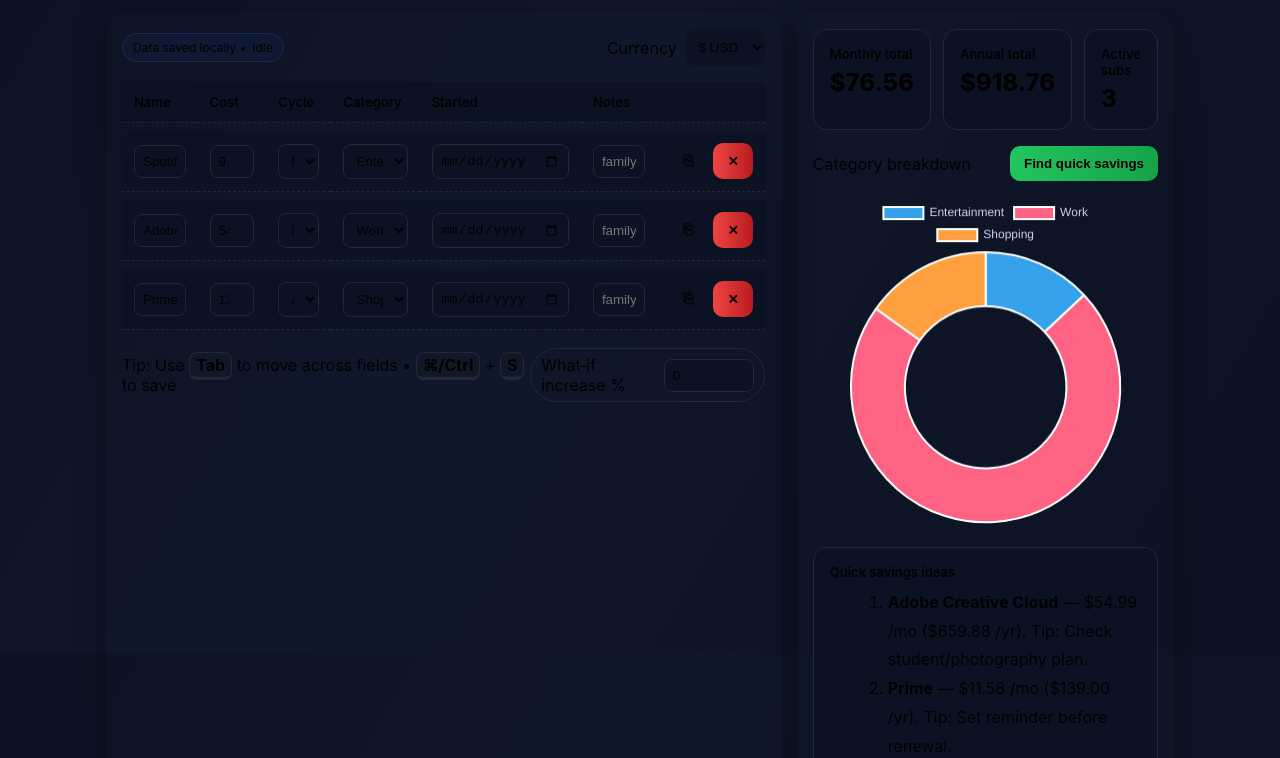
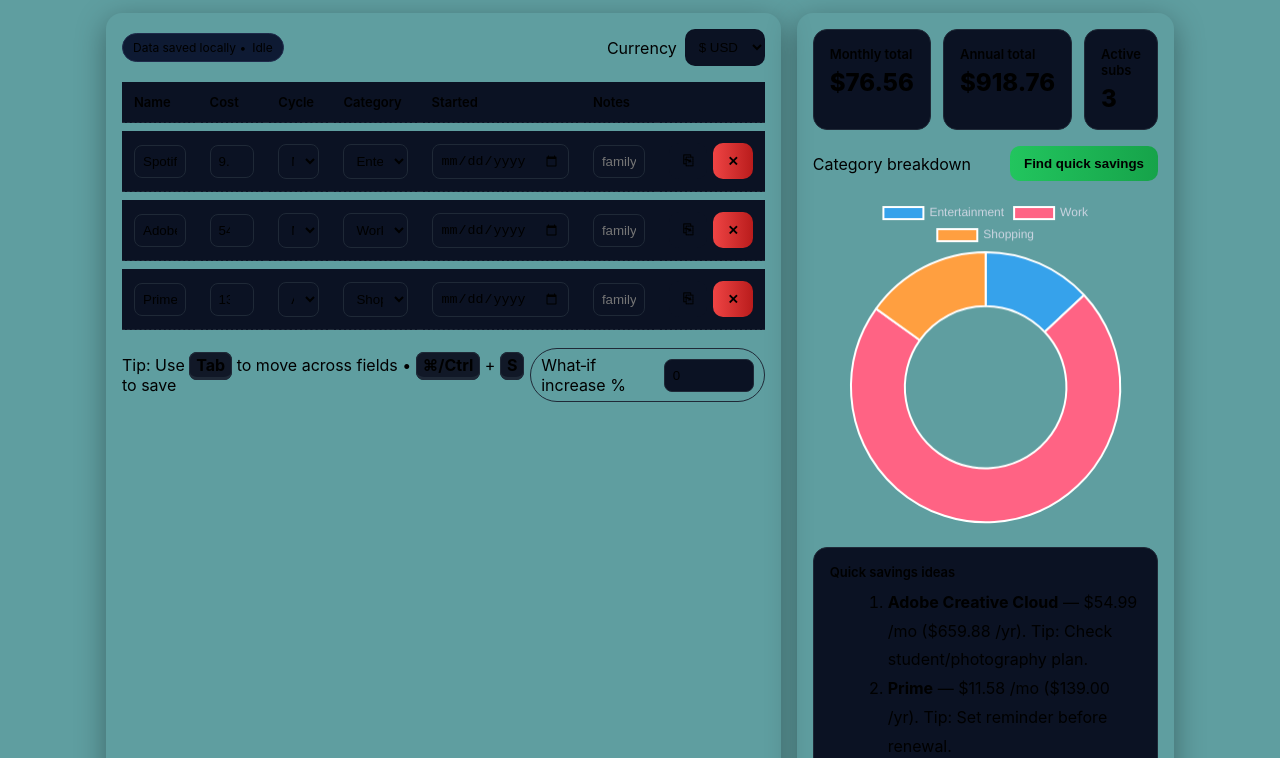
Before and after one commit to robertsmelanie/subcost, a plain HTML site: page index.html in a window 1280 px wide. Shown: the part 146-904 px from the top of the page. Drawn offline with nearby package versions, Linux system fonts and the light colour scheme; a script that the page names is missing.

Commit message:
background color

```diff
--- a/style.css
+++ b/style.css
@@ -11,7 +11,8 @@
       margin: 0;
       font-family: Inter, system-ui, -apple-system, Segoe UI, Roboto, Helvetica, Arial, sans-serif;
       background: linear-gradient(120deg, #0b1223, #0f172a 40%, #0b1223);
-      color: var(--text)
+      color: var(--text);
+      background: cadetblue;
   }
 
   .container {
```
